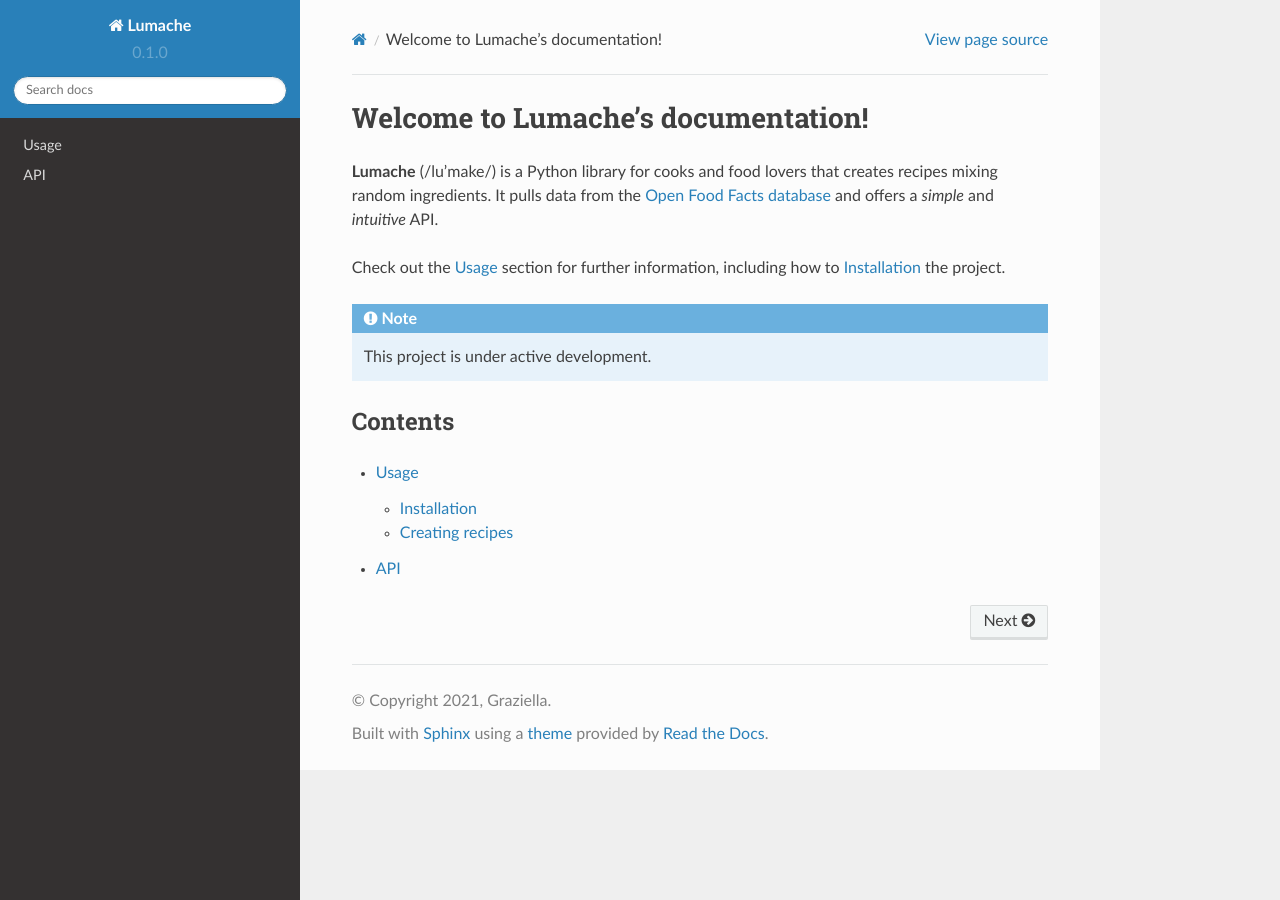
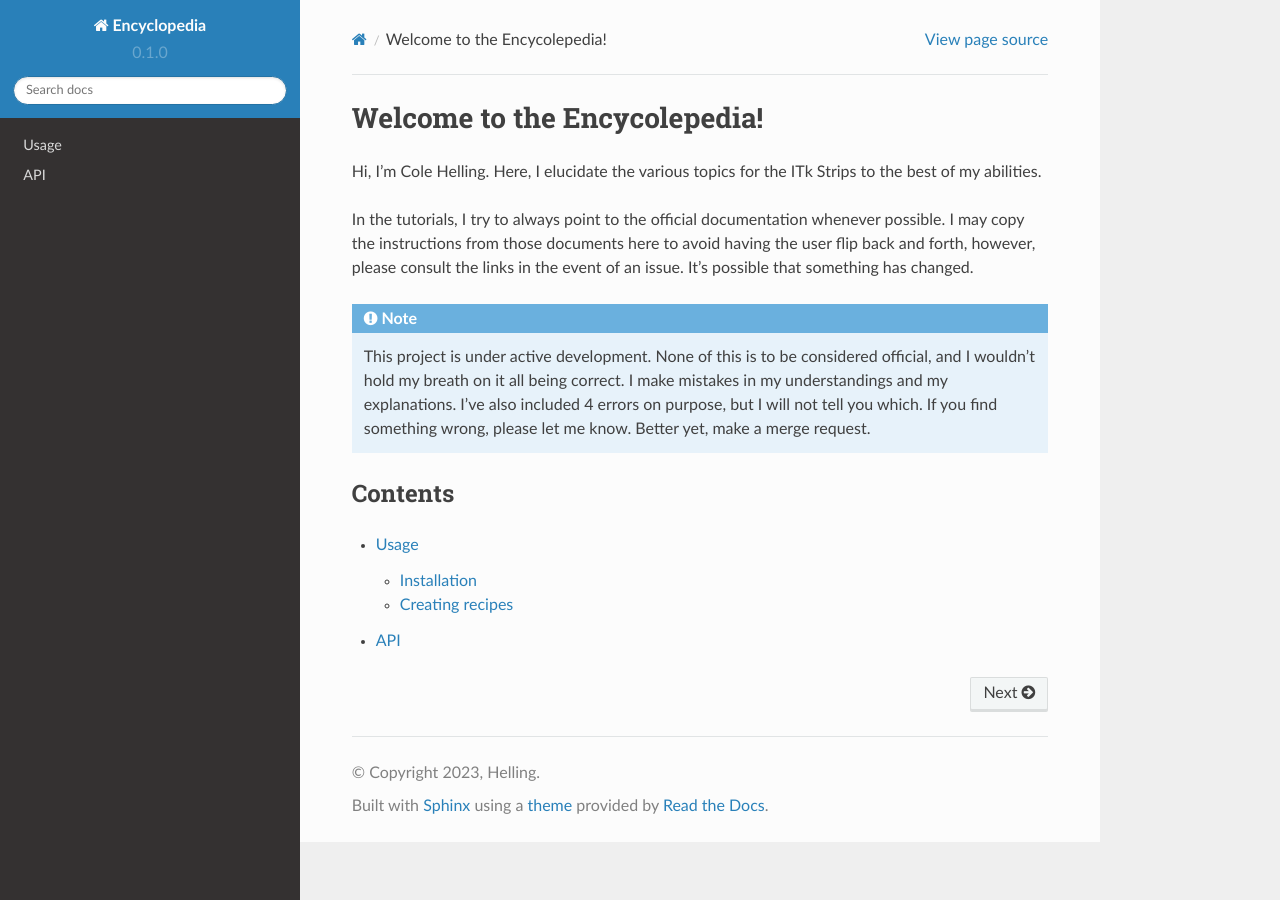
Before and after one commit to chelling87/Encycolepedia, a Sphinx documentation site: the page built from docs/source/index.rst, in a window 1280 px wide. Built offline with Sphinx 7.4.7 and the Read the Docs theme 2.0.0, drawn with Linux system fonts in a browser that asks for light colours.

Commit message:
minor changes, removing original contents

```diff
--- a/docs/source/conf.py
+++ b/docs/source/conf.py
@@ -1,10 +1,13 @@
 # Configuration file for the Sphinx documentation builder.
+import sys
+import os
+sys.path.insert(0, os.path.abspath('../')) # path relative to conf.py
 
 # -- Project information
 
-project = 'Lumache'
-copyright = '2021, Graziella'
-author = 'Graziella'
+project = 'Encyclopedia'
+copyright = '2023, Helling'
+author = 'Cole Helling'
 
 release = '0.1'
 version = '0.1.0'
--- a/docs/source/index.rst
+++ b/docs/source/index.rst
@@ -1,17 +1,21 @@
-Welcome to Lumache's documentation!
-===================================
+Welcome to the Encycolepedia!
+====================================
 
-**Lumache** (/lu'make/) is a Python library for cooks and food lovers
-that creates recipes mixing random ingredients.
-It pulls data from the `Open Food Facts database <https://world.openfoodfacts.org/>`_
-and offers a *simple* and *intuitive* API.
+Hi, I'm Cole Helling. Here, I elucidate the various topics for the ITk
+Strips to the best of my abilities.
 
-Check out the :doc:`usage` section for further information, including
-how to :ref:`installation` the project.
+In the tutorials, I try to always point to the official documentation whenever
+possible. I may copy the instructions from those documents here to avoid having
+the user flip back and forth, however, please consult the links in the event of
+an issue. It's possible that something has changed.
 
 .. note::
 
-   This project is under active development.
+   This project is under active development. None of this is to be considered
+   official, and I wouldn't hold my breath on it all being correct. I make
+   mistakes in my understandings and my explanations. I've also included 4
+   errors on purpose, but I will not tell you which. If you find something
+   wrong, please let me know. Better yet, make a merge request.
 
 Contents
 --------
```
Also changed, not shown: docs/source/mydoc.md (added, +1 -0 lines), docs/.readthedocs.yaml (added).
